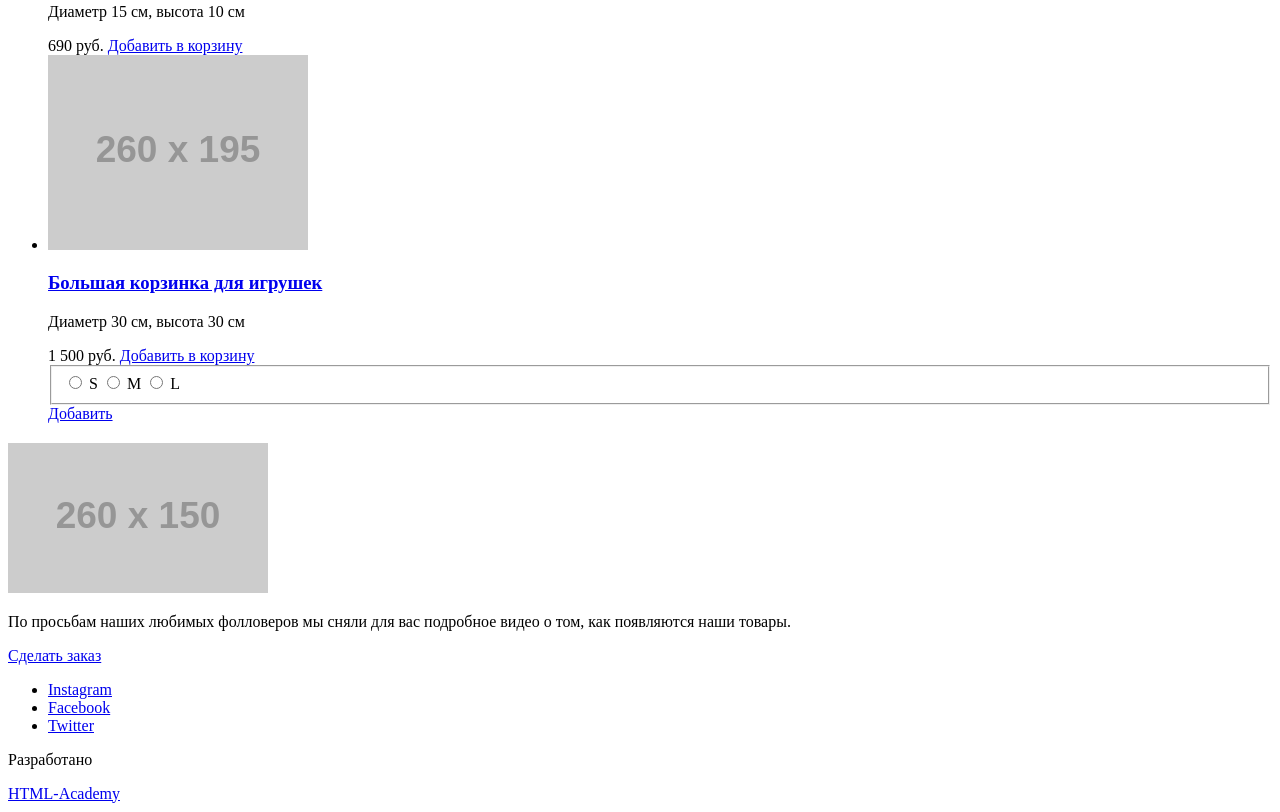
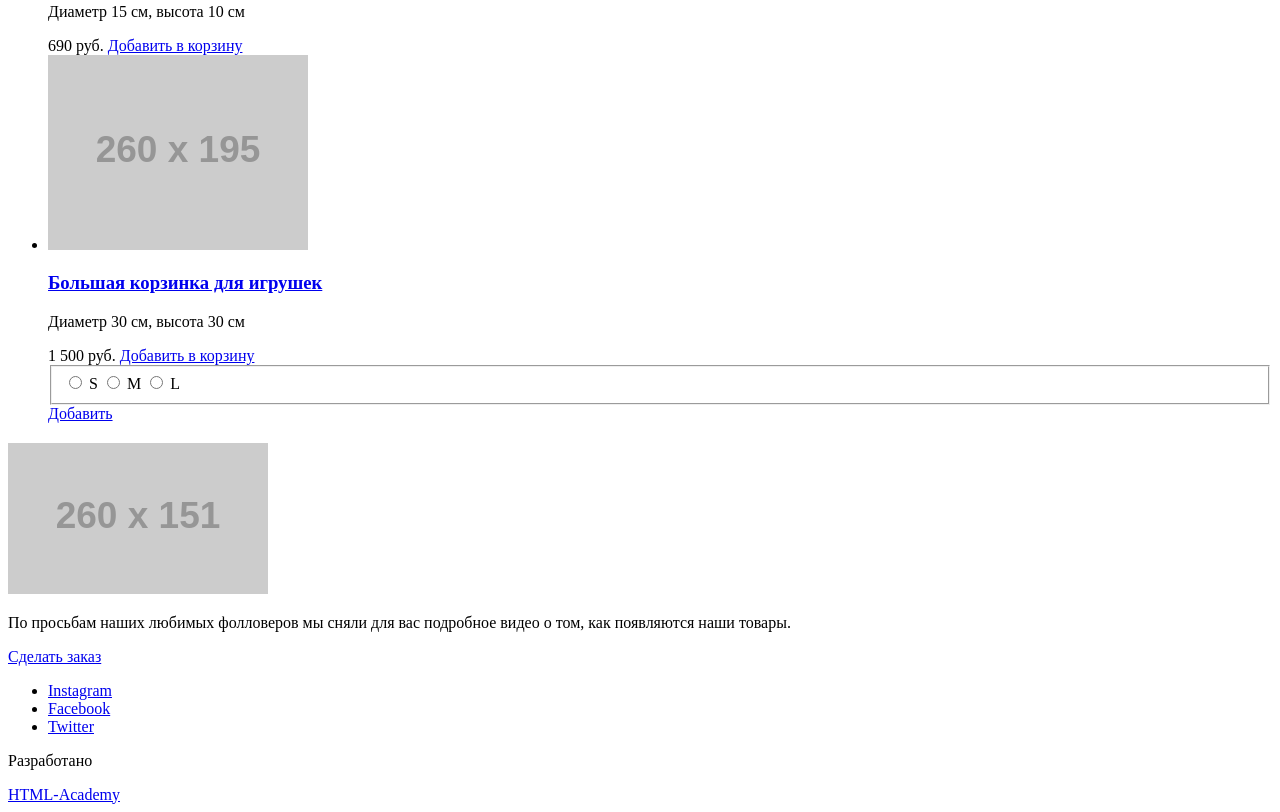
Before and after one commit to ark1700/869015-mishka-18, a website: page source/catalog.html in a window 1280 px wide. Shown: the part 770-1582 px from the top of the page. Drawn offline with Linux system fonts and the light colour scheme; placeholder pictures from the web are drawn by us.

Commit message:
Разметка

```diff
--- a/source/catalog.html
+++ b/source/catalog.html
@@ -95,7 +95,7 @@
     <section class="process">
       <div class="process__wrap">
         <h2 class="process__title"></h2>
-        <img src="https://via.placeholder.com/260x150" alt="Процесс производства" class="process__video">
+        <img src="https://via.placeholder.com/260x151" alt="Процесс производства" class="process__video">
         <p class="process__text">По просьбам наших любимых фолловеров мы сняли для вас подробное видео о том, как появляются наши товары.</p>
         <a href="#" class="process__order">Сделать заказ</a>
       </div>
```
